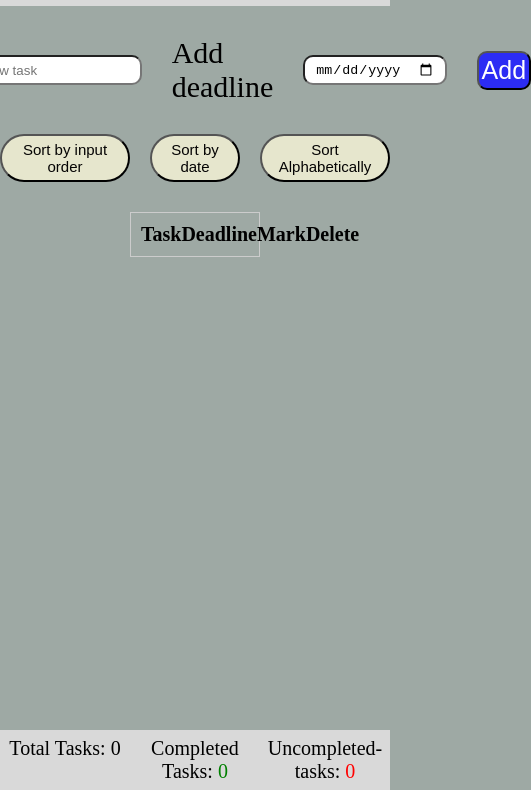
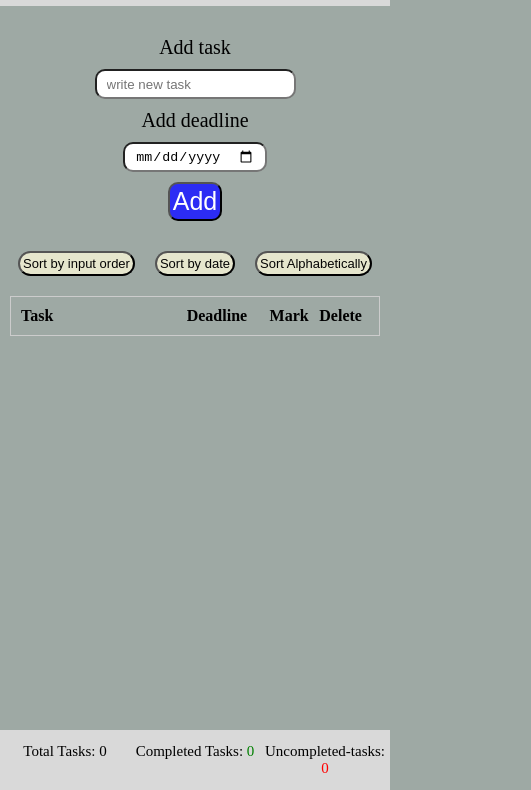
Before and after one commit to nato1212/Todo-List, a plain HTML site: page index.html in a window 390 px wide. Shown: the part 54-844 px from the top of the page, 531 px wide, since content can reach past the window. Drawn offline with Linux system fonts and the light colour scheme.

Commit message:
make it responsive

```diff
--- a/index.html
+++ b/index.html
@@ -3,8 +3,10 @@
   <head>
     <meta charset="UTF-8" />
     <meta name="viewport" content="width=device-width, initial-scale=1.0" />
+
     <title>Todo List</title>
     <link rel="stylesheet" href="style.css" />
+    <link rel="stylesheet" href="queries.css" />
   </head>
   <body>
     <header>
--- /dev/null
+++ b/queries.css
@@ -0,0 +1,59 @@
+@media (max-width: 50rem) {
+  .add-task {
+    width: 100%;
+    display: flex;
+    flex-direction: column;
+    gap: 1rem;
+    justify-content: center;
+    align-items: center;
+    font-size: 2rem;
+  }
+  .sort select {
+    height: 5rem;
+    font-size: 2rem;
+    padding: 1rem;
+  }
+  .tasks {
+    padding-top: 2rem;
+    display: flex;
+    flex-direction: column;
+    align-items: stretch;
+    padding-left: 4rem;
+    padding-right: 4rem;
+    gap: 1rem;
+  }
+  .task h2 {
+    font-size: 1.6rem;
+  }
+  .task p {
+    font-size: 1.3rem;
+  }
+}
+
+@media (max-width: 40rem) {
+  .task {
+    display: grid;
+    grid-template-columns: 1fr 0.5fr 0.3fr 0.3fr;
+    padding: 1rem;
+    border: 1px solid #ccc;
+  }
+  .tasks {
+    padding-top: 2rem;
+    display: flex;
+    flex-direction: column;
+    align-items: stretch;
+    padding-left: 1rem;
+    padding-right: 1rem;
+    gap: 1rem;
+  }
+}
+
+@media (max-width: 38rem) {
+  .sort-buttons button {
+    font-size: 1.3rem;
+    padding: 0.3rem;
+  }
+  .footer p {
+    font-size: 1.5rem;
+  }
+}
--- a/style.css
+++ b/style.css
@@ -34,6 +34,8 @@ header h1 {
 main {
   margin-top: 6rem;
   padding-top: 3rem;
+  margin-bottom: 6rem;
+  padding-bottom: 3rem;
 }
 
 /* Main Add task */
@@ -135,7 +137,7 @@ main {
   color: rgb(252, 64, 64);
 }
 
-.footer {
+footer {
   background-color: #d9d9d9;
   bottom: 0;
   position: fixed;
@@ -143,6 +145,9 @@ main {
   width: 100%;
   height: 6rem;
   align-content: center;
+}
+
+.footer {
   display: grid;
   grid-template-columns: 1fr 1fr 1fr;
 }
```
